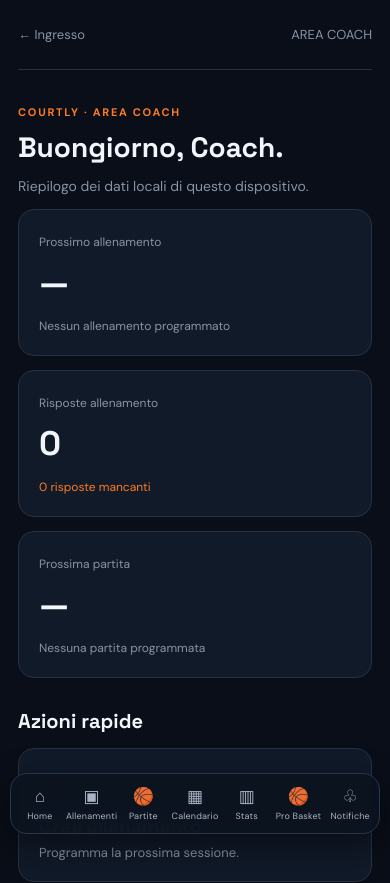
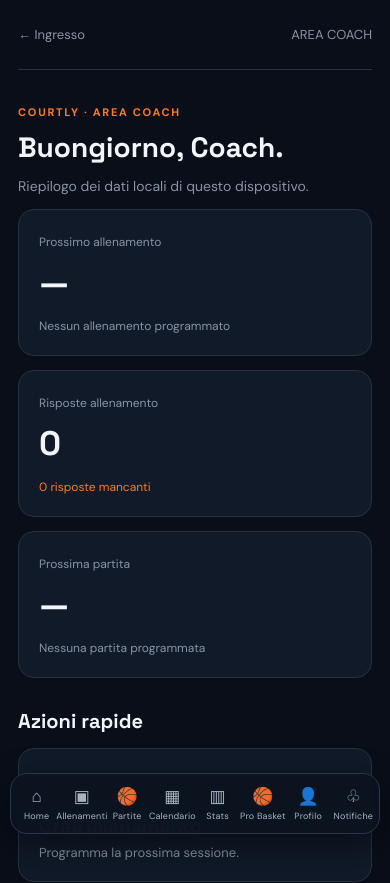
Before and after one commit to alecxp/COURTLY, a Next.js app: page /coach in a window 390 px wide. Shown: the top 883 px of the page. Built offline with nearby package versions, Linux system fonts and the light colour scheme; no server answers.

Commit message:
Add profile access to mobile navigation

```diff
--- a/app/mobile-nav.tsx
+++ b/app/mobile-nav.tsx
@@ -13,6 +13,7 @@ export default function MobileNav() {
     <Link href="/calendar" aria-label="Calendario"><span>▦</span><small>Calendario</small></Link>
     <Link href="/statistics" aria-label="Statistiche"><span>▥</span><small>Stats</small></Link>
     <Link href="/pro-basket" aria-label="Pro Basket"><span>🏀</span><small>Pro Basket</small></Link>
+    <Link href="/profile" aria-label="Profilo"><span>👤</span><small>Profilo</small></Link>
     <Link href="/notifications" aria-label="Notifiche"><span>♧</span><small>Notifiche</small></Link>
   </nav>;
 }
```
